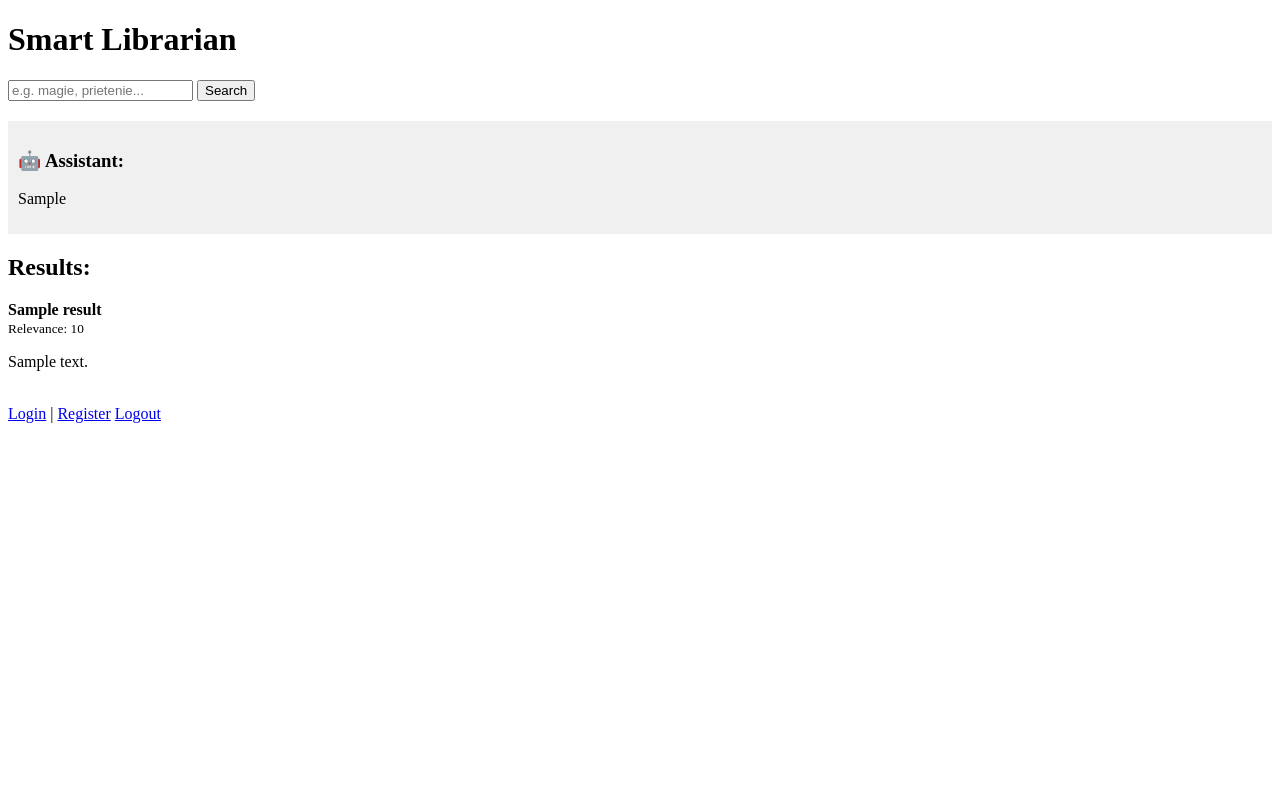
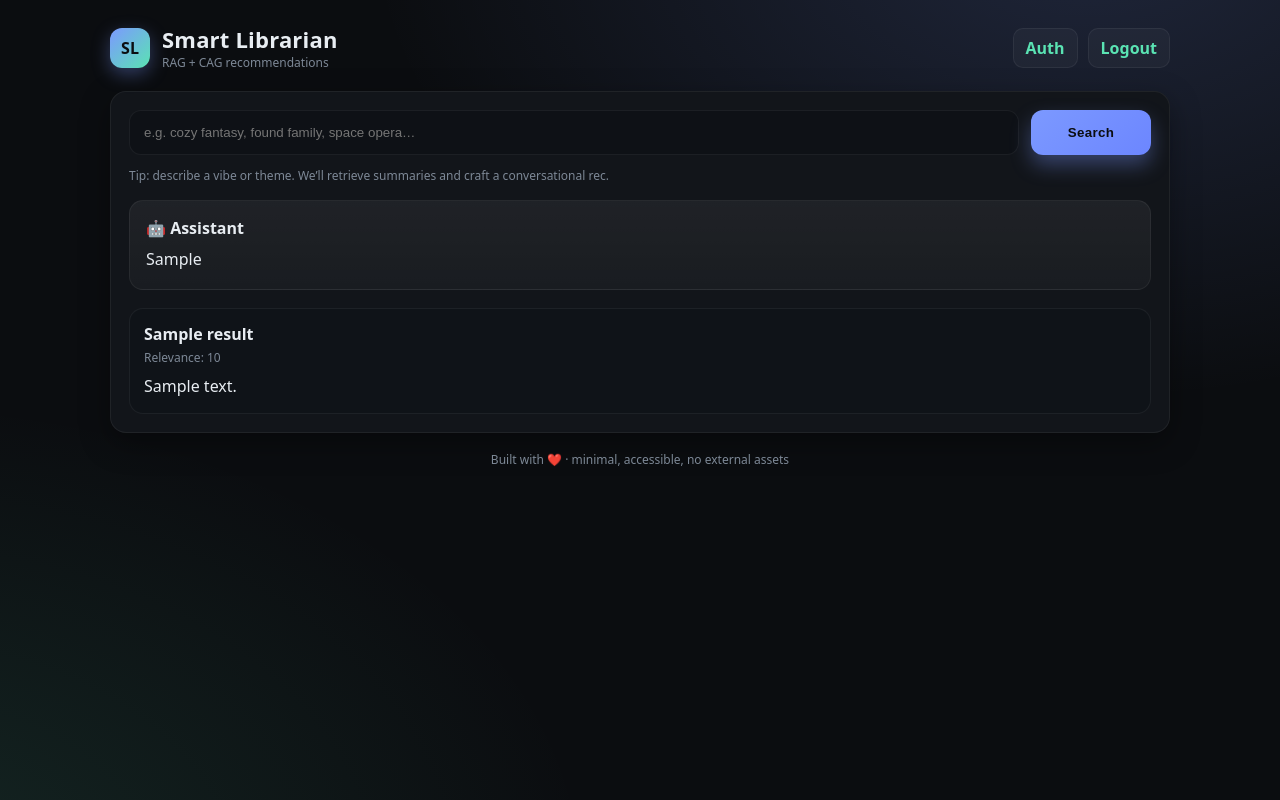
Before and after one commit to Andrei-Mihnea/LLM_Homework, a Flask app: template smart_librarian/templates/index.html in a window 1280 px wide. Run offline with Flask 3, Linux system fonts and the light colour scheme; the template is opened without the code that fills it: most values are stand-ins (such as "Sample title", 1, 10 or a date in 2020).

Commit message:
made the css prettier ig future additions may come up later :d

```diff
--- a/smart_librarian/templates/index.html
+++ b/smart_librarian/templates/index.html
@@ -1,36 +1,169 @@
-<!-- index.html -->
 <!DOCTYPE html>
-<html>
+<html lang="en">
 <head>
-    <title>Smart Librarian</title>
+  <meta charset="utf-8" />
+  <title>Smart Librarian · Search</title>
+  <meta name="viewport" content="width=device-width, initial-scale=1" />
+  <style>
+    :root{
+      --bg:#0b0d10;
+      --card:#12151a;
+      --muted:#7d8896;
+      --text:#e8edf2;
+      --accent:#7c99ff;
+      --accent-2:#5ae3b3;
+      --border:rgba(255,255,255,0.06);
+      --ring:rgba(124,153,255,.4);
+      --shadow: 0 10px 30px rgba(0,0,0,.35);
+      --radius:16px;
+    }
+    *{box-sizing:border-box}
+    html,body{height:100%}
+    body{
+      margin:0; padding:24px;
+      font-family: system-ui, -apple-system, Segoe UI, Roboto, Inter, "Helvetica Neue", Arial;
+      background:
+        radial-gradient(1200px 800px at 85% -10%, rgba(124,153,255,.18), transparent 60%),
+        radial-gradient(1200px 800px at -10% 110%, rgba(90,227,179,.12), transparent 60%),
+        var(--bg);
+      color:var(--text);
+    }
+
+    .container{ max-width: 1060px; margin: 0 auto; }
+
+    /* header */
+    .topbar{
+      display:flex; align-items:center; justify-content:space-between; gap:16px;
+      margin-bottom: 20px;
+    }
+    .logo{
+      display:flex; align-items:center; gap:12px;
+    }
+    .badge{
+      width:40px; height:40px; border-radius:12px;
+      background:linear-gradient(135deg, var(--accent), var(--accent-2));
+      display:grid; place-items:center; color:#0b0d10; font-weight:800; box-shadow: 0 6px 18px rgba(124,153,255,.35);
+    }
+    .brand-title{ margin:0; font-size:22px; letter-spacing:.2px; }
+    .muted{ color:var(--muted); }
+
+    .nav{
+      display:flex; gap:10px; align-items:center; flex-wrap:wrap;
+    }
+    .link{
+      color:var(--accent-2); text-decoration:none; font-weight:600;
+      padding:8px 12px; border-radius:10px; border:1px solid var(--border); background: rgba(255,255,255,.03);
+    }
+    .link:hover{ text-decoration:underline; }
+
+    /* search card */
+    .card{
+      background: var(--card);
+      border:1px solid var(--border);
+      box-shadow: var(--shadow);
+      border-radius: var(--radius);
+      padding:18px;
+    }
+    .search{
+      display:grid; gap:12px;
+    }
+    .row{
+      display:grid; grid-template-columns: 1fr auto; gap:12px;
+    }
+    @media (max-width:640px){ .row{ grid-template-columns: 1fr; } }
+
+    .input{
+      width:100%; padding:14px 14px; border-radius:12px;
+      background:#0e1116; color:var(--text);
+      border:1px solid var(--border); outline: none;
+    }
+    .input:focus{ border-color:var(--accent); box-shadow: 0 0 0 3px var(--ring); }
+
+    .btn{
+      appearance:none; border:0; cursor:pointer; font-weight:800; letter-spacing:.3px;
+      padding:14px 16px; border-radius:12px; min-width:120px;
+      background:linear-gradient(135deg, var(--accent), #6c86ff);
+      color:#0b0d10; box-shadow: 0 10px 20px rgba(124,153,255,.35);
+    }
+    .btn:hover{ filter:saturate(1.05) brightness(1.02); }
+
+    /* assistant */
+    .assistant{
+      margin-top:16px; padding:16px; border-radius:14px;
+      background: linear-gradient(180deg, rgba(255,255,255,.06), rgba(255,255,255,.03));
+      border:1px solid var(--border);
+    }
+    .assistant h3{ margin:0 0 8px; font-size:16px; }
+    .assistant p{ margin:0; color:var(--text); line-height:1.6; }
+
+    /* results */
+    .results{
+      display:grid; gap:12px; margin-top:18px;
+    }
+    .result{
+      padding:14px; border-radius:14px; border:1px solid var(--border); background:#0f1318;
+    }
+    .result h4{ margin:0 0 4px; font-size:16px; }
+    .meta{ color:var(--muted); font-size:12px; margin-bottom:8px; }
+    .summary{ margin:0; color:var(--text); line-height:1.6; }
+
+    /* footer */
+    .foot{
+      text-align:center; color:var(--muted); font-size:12px; margin: 18px 0 6px;
+    }
+  </style>
 </head>
 <body>
-    <h1>Smart Librarian</h1>
-    <form action="/home/search" method="POST">
-        <input name="query" type="text" placeholder="e.g. magie, prietenie..." value="{{ query }}">
-        <button type="submit">Search</button>
+  <div class="container">
+
+    <!-- header -->
+    <header class="topbar">
+      <div class="logo">
+        <div class="badge">SL</div>
+        <div>
+          <h1 class="brand-title">Smart Librarian</h1>
+          <div class="muted" style="font-size:12px">RAG + CAG recommendations</div>
+        </div>
+      </div>
+      <nav class="nav">
+        <a class="link" href="/auth/index">Auth</a>
+        <a class="link" href="/auth/logout">Logout</a>
+      </nav>
+    </header>
+
+    <!-- search -->
+    <section class="card">
+      <form class="search" action="/home/search" method="POST">
+        <div class="row">
+          <input class="input" name="query" type="text" placeholder="e.g. cozy fantasy, found family, space opera…" value="{{ query|default('', true) }}">
+          <button class="btn" type="submit">Search</button>
+        </div>
+        <div class="muted" style="font-size:12px">
+          Tip: describe a vibe or theme. We’ll retrieve summaries and craft a conversational rec.
+        </div>
       </form>
 
       {% if gpt_reply %}
-        <div style="margin-top: 20px; background-color: #f0f0f0; padding: 10px;">
-            <h3>🤖 Assistant:</h3>
+        <div class="assistant">
+          <h3>🤖 Assistant</h3>
           <p>{{ gpt_reply }}</p>
         </div>
       {% endif %}
 
       {% if results %}
-        <h2>Results:</h2>
+        <div class="results">
           {% for r in results %}
-            <div style="margin-bottom: 10px;">
-                <b>{{ r.title }}</b><br>
-                <small>Relevance: {{ r.score }}</small><br>
-                <p>{{ r.summary }}</p>
+            <article class="result">
+              <h4>{{ r.title }}</h4>
+              <div class="meta">Relevance: {{ r.score }}</div>
+              <p class="summary">{{ r.summary }}</p>
+            </article>
+          {% endfor %}
         </div>
-        {% endfor %}
       {% endif %}
+    </section>
 
-    <br>
-    <a href="/auth/login">Login</a> | <a href="/auth/register">Register</a>
-    <a href="/auth/logout">Logout</a>
+    <p class="foot">Built with ❤️ · minimal, accessible, no external assets</p>
+  </div>
 </body>
 </html>
```
Also changed, not shown: smart_librarian/templates/auth.html (+77 -78 lines). Lines whose indentation alone changed are shown as unchanged.
